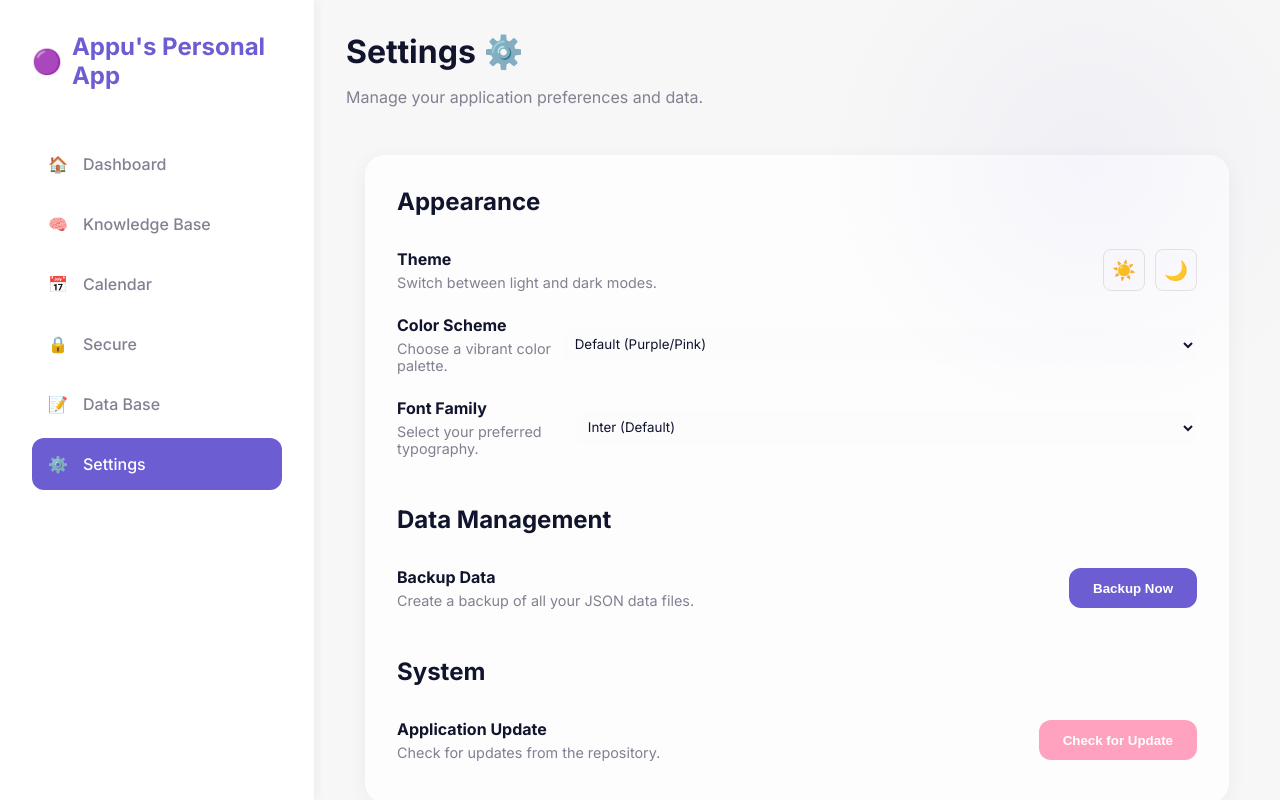
After one commit to BinuAppu/appupersonalapp, a Flask app: page /settings in a window 1280 px wide. The commit adds this page. Run offline with Flask 3, Linux system fonts and the light colour scheme; some libraries are stand-ins or nearby versions.

Commit message:
Created Settings tab
added colorschmes and fonts

```diff
--- a/appu_personal_app/app.py
+++ b/appu_personal_app/app.py
@@ -1,4 +1,8 @@
 from flask import Flask, render_template, request, jsonify, redirect, url_for
+import os
+import shutil
+import time
+import requests
 from datetime import datetime, timedelta
 from data_manager import DataManager
 
@@ -221,5 +225,70 @@ def delete_secure_item(item_id):
     except ValueError:
         return jsonify({"error": "Invalid Master Key"}), 401
 
+@app.route('/settings')
+def settings():
+    return render_template('settings.html')
+
+@app.route('/api/backup', methods=['POST'])
+def backup_data():
+    try:
+        # Use absolute path relative to this file
+        base_dir = os.path.dirname(os.path.abspath(__file__))
+        backup_dir = os.path.join(base_dir, 'backup')
+
+        if not os.path.exists(backup_dir):
+            os.makedirs(backup_dir)
+
+        timestamp = datetime.now().strftime('%Y%m%d_%H%M%S')
+
+        # Files identified from data_manager.py
+        files_to_check = ['data.json', 'knowledgebase.json', 'secure.json']
+        backed_up_files = []
+
+        for filename in files_to_check:
+            src = os.path.join(base_dir, filename)
+            if os.path.exists(src):
+                dst = os.path.join(backup_dir, f"{filename.split('.')[0]}_{timestamp}.json")
+                shutil.copy2(src, dst)
+                backed_up_files.append(os.path.basename(dst))
+
+        if not backed_up_files:
+            return jsonify({"success": False, "error": "No data files found to backup"}), 404
+
+        return jsonify({"success": True, "path": backup_dir, "files": backed_up_files})
+    except Exception as e:
+        return jsonify({"success": False, "error": str(e)}), 500
+
+@app.route('/api/check_update')
+def check_update():
+    try:
+        # Get local modification time of app.py
+        local_time = os.path.getmtime('app.py')
+        local_date = datetime.fromtimestamp(local_time).strftime('%Y-%m-%d %H:%M:%S')
+
+        # Get latest commit from GitHub
+        url = "https://api.github.com/repos/BinuAppu/appupersonalapp/commits?per_page=1"
+        response = requests.get(url, timeout=5)
+        response.raise_for_status()
+        data = response.json()
+
+        commit_date_str = data[0]['commit']['committer']['date']
+        # ISO 8601 format: 2023-10-27T10:00:00Z
+        commit_date = datetime.strptime(commit_date_str, "%Y-%m-%dT%H:%M:%SZ")
+        remote_date = commit_date.strftime('%Y-%m-%d %H:%M:%S')
+
+        # Simple comparison: if remote date is significantly newer than local file mod time?
+        # Or just return both and let user decide since we can't easily track git version locally without git.
+        # Let's return true if remote is newer than local (converting to UTC for fair comparison if possible, but local mtime is system time).
+        # We will just return dates for display.
+
+        return jsonify({
+            "update_available": True, # Always show available to check, or compare timestamps
+            "local_date": local_date,
+            "remote_date": remote_date
+        })
+    except Exception as e:
+        return jsonify({"error": str(e)}), 500
+
 if __name__ == '__main__':
     app.run(debug=False, host="0.0.0.0", port=8000)
--- a/appu_personal_app/static/script.js
+++ b/appu_personal_app/static/script.js
@@ -3,14 +3,60 @@ document.addEventListener('DOMContentLoaded', () => {
     window.setTheme = function (theme) {
         document.documentElement.setAttribute('data-theme', theme);
         localStorage.setItem('theme', theme);
-        const radio = document.getElementById(theme + 'Theme');
-        const radioS = document.getElementById(theme + 'Themes');
-        if (radio) radio.checked = true;
-        if (radioS) radioS.checked = true;
+
+        // Update Settings Page Inputs if they exist
+        const lightRadio = document.getElementById('settingsLightTheme');
+        const darkRadio = document.getElementById('settingsDarkTheme');
+        const schemeSelect = document.getElementById('colorSchemeSelect');
+
+        if (lightRadio && darkRadio) {
+            if (theme === 'light') lightRadio.checked = true;
+            else if (theme === 'dark') darkRadio.checked = true;
+            else {
+                // If custom theme, uncheck both or keep as is?
+                // Unchecking both is cleaner to show "neither light nor dark standard" is active
+                lightRadio.checked = false;
+                darkRadio.checked = false;
+            }
+        }
+
+        if (schemeSelect) {
+            const validThemes = [
+                'hackthebox', 'dracula', 'ocean',
+                'solarized-light', 'solarized-dark',
+                'monokai', 'nord',
+                'gruvbox-light', 'gruvbox-dark',
+                'cyberpunk', 'forest', 'sunset', 'midnight'
+            ];
+            if (validThemes.includes(theme)) {
+                schemeSelect.value = theme;
+            } else {
+                schemeSelect.value = 'default';
+            }
+        }
     }
 
+    window.changeColorScheme = function (scheme) {
+        if (scheme === 'default') {
+            setTheme('light'); // Default fallback
+        } else {
+            setTheme(scheme);
+        }
+    }
+
+    window.changeFontFamily = function (font) {
+        document.body.style.fontFamily = font;
+        localStorage.setItem('fontFamily', font);
+    }
+
+    // Init Theme and Font
     const savedTheme = localStorage.getItem('theme') || 'light';
     setTheme(savedTheme);
+
+    const savedFont = localStorage.getItem('fontFamily');
+    if (savedFont) {
+        document.body.style.fontFamily = savedFont;
+    }
 
     // Modal Logic
     const modal = document.getElementById("createModal");
--- a/appu_personal_app/templates/base.html
+++ b/appu_personal_app/templates/base.html
@@ -5,7 +5,9 @@
     <meta charset="UTF-8">
     <meta name="viewport" content="width=device-width, initial-scale=1.0">
     <title>Appu's Personal App</title>
-    <link href="https://fonts.googleapis.com/css2?family=Inter:wght@400;500;600;700&display=swap" rel="stylesheet">
+    <link
+        href="https://fonts.googleapis.com/css2?family=Inconsolata:wght@400;700&family=Inter:wght@400;500;600;700&family=Lato:wght@400;700&family=Merriweather:wght@300;400;700&family=Montserrat:wght@400;500;600&family=Nunito:wght@400;600;700&family=Open+Sans:wght@400;600&family=Playfair+Display:wght@400;600&family=Poppins:wght@400;500;600&family=Quicksand:wght@400;500;600&family=Raleway:wght@400;500;600&family=Roboto:wght@400;500;700&family=Source+Code+Pro:wght@400;600&family=Ubuntu:wght@400;500;700&family=Work+Sans:wght@400;500;600&display=swap"
+        rel="stylesheet">
     <link rel="stylesheet" href="{{ url_for('static', filename='style.css') }}">
     <!-- FullCalendar CSS -->
     <!-- FullCalendar CSS (Styles injected by v6 JS) -->
@@ -32,21 +34,11 @@
             <a href="/all" class="nav-link {% if request.path == '/all' %}active{% endif %}">
                 <span>📝</span> Data Base
             </a>
+            <a href="/settings" class="nav-link {% if request.path == '/settings' %}active{% endif %}">
+                <span>⚙️</span> Settings
+            </a>
         </nav>
 
-        <div class="theme-toggle">
-            <p>Appearance</p>
-            <div class="toggle-group">
-                <label>
-                    <input type="radio" name="theme" id="lightTheme" value="light" onchange="setTheme('light')">
-                    <span>☀️ Light</span>
-                </label>
-                <label>
-                    <input type="radio" name="theme" id="darkTheme" value="dark" onchange="setTheme('dark')">
-                    <span>🌙 Dark</span>
-                </label>
-            </div>
-        </div>
     </div>
 
     <div class="main-content">
--- /dev/null
+++ b/appu_personal_app/templates/settings.html
@@ -0,0 +1,190 @@
+{% extends "base.html" %}
+
+{% block content %}
+<div class="header">
+    <div>
+        <h1>Settings ⚙️</h1>
+        <p style="color: var(--text-muted);">Manage your application preferences and data.</p>
+    </div>
+</div>
+
+<div class="settings-container"
+    style="max-width: 800px; margin: 0 auto; padding: 2rem; background: var(--card-bg); border-radius: 20px; box-shadow: 0 4px 20px rgba(0,0,0,0.05);">
+
+    <!-- Appearance Section -->
+    <div class="settings-section" style="margin-bottom: 3rem;">
+        <h2
+            style="margin-bottom: 1.5rem; color: var(--text-color); border-bottom: 1px solid var(--border-color); padding-bottom: 0.5rem;">
+            Appearance</h2>
+
+        <!-- Theme Toggle -->
+        <div class="setting-item"
+            style="display: flex; justify-content: space-between; align-items: center; margin-bottom: 1.5rem;">
+            <div>
+                <h4 style="margin: 0 0 5px 0;">Theme</h4>
+                <p style="margin: 0; color: var(--text-muted); font-size: 0.9rem;">Switch between light and dark modes.
+                </p>
+            </div>
+            <div class="toggle-group">
+                <label>
+                    <input type="radio" name="settingsTheme" id="settingsLightTheme" value="light"
+                        onchange="setTheme('light')">
+                    <span style="font-size: 1.2rem; cursor: pointer;">☀️</span>
+                </label>
+                <label>
+                    <input type="radio" name="settingsTheme" id="settingsDarkTheme" value="dark"
+                        onchange="setTheme('dark')">
+                    <span style="font-size: 1.2rem; cursor: pointer;">🌙</span>
+                </label>
+            </div>
+        </div>
+
+        <!-- Color Scheme -->
+        <div class="setting-item"
+            style="display: flex; justify-content: space-between; align-items: center; margin-bottom: 1.5rem;">
+            <div>
+                <h4 style="margin: 0 0 5px 0;">Color Scheme</h4>
+                <p style="margin: 0; color: var(--text-muted); font-size: 0.9rem;">Choose a vibrant color palette.</p>
+            </div>
+            <select id="colorSchemeSelect" onchange="changeColorScheme(this.value)"
+                style="padding: 0.5rem; border-radius: 8px; border: 1px solid var(--border-color); background: var(--input-bg); color: var(--text-color);">
+                <option value="default">Default (Purple/Pink)</option>
+                <option value="hackthebox">Hackthebox (Green/Black)</option>
+                <option value="dracula">Dracula (Purple/Dark)</option>
+                <option value="ocean">Ocean (Blue/Teal)</option>
+                <option value="solarized-light">Solarized Light</option>
+                <option value="solarized-dark">Solarized Dark</option>
+                <option value="monokai">Monokai</option>
+                <option value="nord">Nord</option>
+                <option value="gruvbox-light">Gruvbox Light</option>
+                <option value="gruvbox-dark">Gruvbox Dark</option>
+                <option value="cyberpunk">Cyberpunk</option>
+                <option value="forest">Forest</option>
+                <option value="sunset">Sunset</option>
+                <option value="midnight">Midnight</option>
+            </select>
+        </div>
+
+        <!-- Font Family -->
+        <div class="setting-item" style="display: flex; justify-content: space-between; align-items: center;">
+            <div>
+                <h4 style="margin: 0 0 5px 0;">Font Family</h4>
+                <p style="margin: 0; color: var(--text-muted); font-size: 0.9rem;">Select your preferred typography.</p>
+            </div>
+            <select id="fontFamilySelect" onchange="changeFontFamily(this.value)"
+                style="padding: 0.5rem; border-radius: 8px; border: 1px solid var(--border-color); background: var(--input-bg); color: var(--text-color);">
+                <option value="'Inter', sans-serif">Inter (Default)</option>
+                <option value="'Roboto', sans-serif">Roboto</option>
+                <option value="'Open Sans', sans-serif">Open Sans</option>
+                <option value="'Lato', sans-serif">Lato</option>
+                <option value="'Poppins', sans-serif">Poppins</option>
+                <option value="'Montserrat', sans-serif">Montserrat</option>
+                <option value="'Ubuntu', sans-serif">Ubuntu</option>
+                <option value="'Playfair Display', serif">Playfair Display</option>
+                <option value="'Merriweather', serif">Merriweather</option>
+                <option value="'Source Code Pro', monospace">Source Code Pro</option>
+                <option value="'Nunito', sans-serif">Nunito</option>
+                <option value="'Raleway', sans-serif">Raleway</option>
+                <option value="'Quicksand', sans-serif">Quicksand</option>
+                <option value="'Inconsolata', monospace">Inconsolata</option>
+                <option value="'Work Sans', sans-serif">Work Sans</option>
+            </select>
+        </div>
+    </div>
+
+    <!-- Data Management Section -->
+    <div class="settings-section" style="margin-bottom: 3rem;">
+        <h2
+            style="margin-bottom: 1.5rem; color: var(--text-color); border-bottom: 1px solid var(--border-color); padding-bottom: 0.5rem;">
+            Data Management</h2>
+
+        <div class="setting-item" style="display: flex; justify-content: space-between; align-items: center;">
+            <div>
+                <h4 style="margin: 0 0 5px 0;">Backup Data</h4>
+                <p style="margin: 0; color: var(--text-muted); font-size: 0.9rem;">Create a backup of all your JSON data
+                    files.</p>
+            </div>
+            <button class="btn" onclick="triggerBackup()" style="background: var(--primary-color);">Backup Now</button>
+        </div>
+    </div>
+
+    <!-- System Section -->
+    <div class="settings-section">
+        <h2
+            style="margin-bottom: 1.5rem; color: var(--text-color); border-bottom: 1px solid var(--border-color); padding-bottom: 0.5rem;">
+            System</h2>
+
+        <div class="setting-item" style="display: flex; justify-content: space-between; align-items: center;">
+            <div>
+                <h4 style="margin: 0 0 5px 0;">Application Update</h4>
+                <p style="margin: 0; color: var(--text-muted); font-size: 0.9rem;">Check for updates from the
+                    repository.</p>
+            </div>
+            <button class="btn btn-secondary" onclick="checkUpdate()" id="checkUpdateBtn">Check for Update</button>
+        </div>
+        <div id="updateStatus"
+            style="margin-top: 10px; color: var(--text-muted); font-size: 0.9rem; text-align: right;"></div>
+    </div>
+
+</div>
+
+<!-- Init Settings Script -->
+<script>
+    document.addEventListener('DOMContentLoaded', () => {
+        // Init properties
+        const savedScheme = localStorage.getItem('colorScheme') || 'default';
+        document.getElementById('colorSchemeSelect').value = savedScheme;
+
+        const savedFont = localStorage.getItem('fontFamily') || "'Inter', sans-serif";
+        document.getElementById('fontFamilySelect').value = savedFont;
+
+        // Ensure theme radio is set correctly
+        const savedTheme = localStorage.getItem('theme') || 'light';
+        if (savedTheme === 'light') {
+            document.getElementById('settingsLightTheme').checked = true;
+        } else {
+            document.getElementById('settingsDarkTheme').checked = true;
+        }
+    });
+
+    async function triggerBackup() {
+        try {
+            const res = await fetch('/api/backup', { method: 'POST' });
+            const data = await res.json();
+            if (res.ok) {
+                alert('Backup successful! Files saved to: ' + data.path);
+            } else {
+                alert('Backup failed: ' + data.error);
+            }
+        } catch (e) {
+            alert('Error triggering backup: ' + e);
+        }
+    }
+
+    async function checkUpdate() {
+        const statusDiv = document.getElementById('updateStatus');
+        const btn = document.getElementById('checkUpdateBtn');
+
+        statusDiv.innerText = 'Checking...';
+        btn.disabled = true;
+
+        try {
+            const res = await fetch('/api/check_update');
+            const data = await res.json();
+
+            if (data.update_available) {
+                statusDiv.innerText = `Update Available! Remote: ${data.remote_date}, Local: ${data.local_date}`;
+                statusDiv.style.color = 'var(--active-color)'; // Assuming active color or green
+            } else {
+                statusDiv.innerText = `You are up to date. Last check: ${new Date().toLocaleTimeString()}`;
+                statusDiv.style.color = 'var(--text-muted)';
+            }
+        } catch (e) {
+            statusDiv.innerText = 'Error checking update.';
+            statusDiv.style.color = 'red';
+        } finally {
+            btn.disabled = false;
+        }
+    }
+</script>
+{% endblock %}
```
Also changed, not shown: appu_personal_app/static/style.css (+208 -0 lines), appu_personal_app/verify_backup.py (added, +10 -0 lines).
